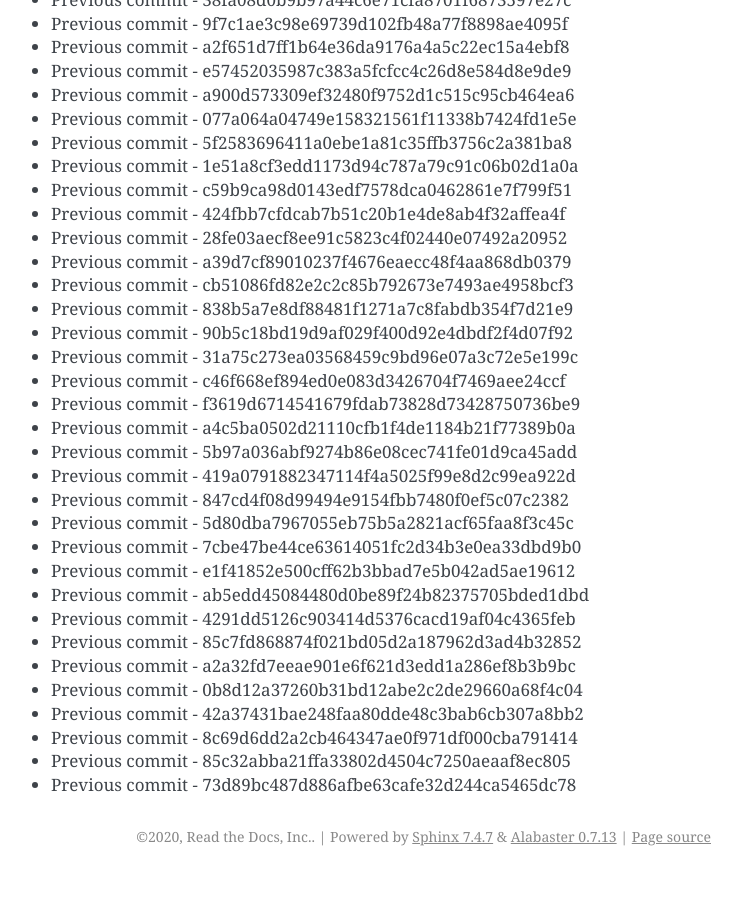
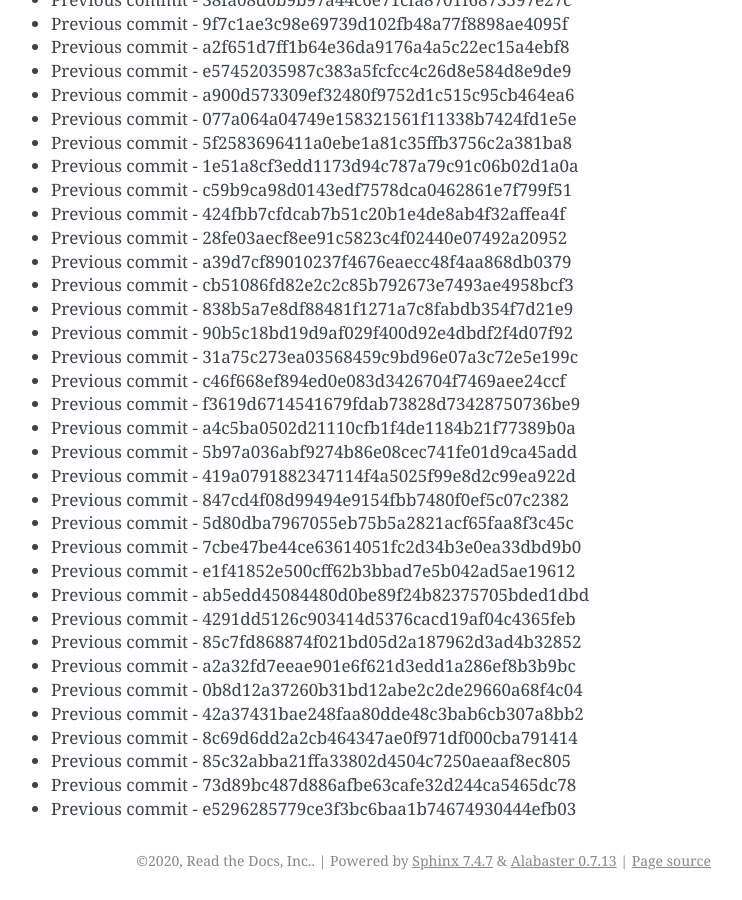
Before and after one commit to readthedocs/rtd-git-stresstest, a Sphinx documentation site: the page built from docs/updates.rst, in a window 1280 px wide and 900 px high, scrolled down 34947 px. Shown: the whole window, without its empty margins (399-1141 px from the left). Built offline with Sphinx 7.4.7, drawn with Linux system fonts in a browser that asks for light colours; before the commit the page ends 35823 px from its top, so only the background shows below that.

Commit message:
Generating commit from previous: e5296285779ce3f3bc6baa1b74674930444efb03

```diff
--- a/docs/updates.rst
+++ b/docs/updates.rst
@@ -1500,3 +1500,4 @@ It can be tested for any performance characteristics.
 * Previous commit - 8c69d6dd2a2cb464347ae0f971df000cba791414
 * Previous commit - 85c32abba21ffa33802d4504c7250aeaaf8ec805
 * Previous commit - 73d89bc487d886afbe63cafe32d244ca5465dc78
+* Previous commit - e5296285779ce3f3bc6baa1b74674930444efb03
```
